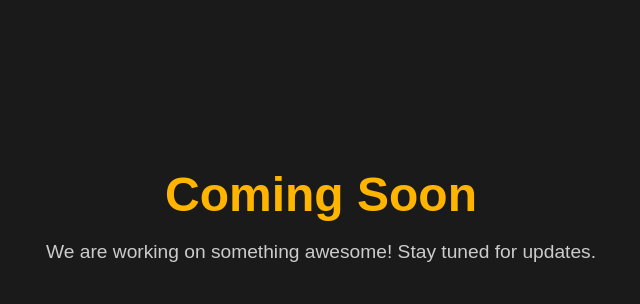
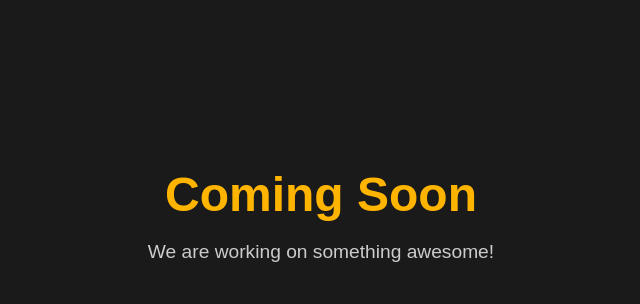
Before and after one commit to udayxgoel/udayxgoel.github.io, a plain HTML site: page index.html in a window 1280 px wide. Shown: the part 182-486 px from the top of the page, without its empty margins (319-959 px from the left). Drawn offline with Linux system fonts and the light colour scheme.

Commit message:
Update index.html

```diff
--- a/index.html
+++ b/index.html
@@ -9,7 +9,7 @@
 <body>
     <div class="container">
         <h1 class="fade-in">Coming Soon</h1>
-        <p class="fade-in">We are working on something awesome! Stay tuned for updates.</p>
+        <p class="fade-in">We are working on something awesome!</p>
         <div class="countdown fade-in">
             <p id="demo"></p>
         </div>
```
